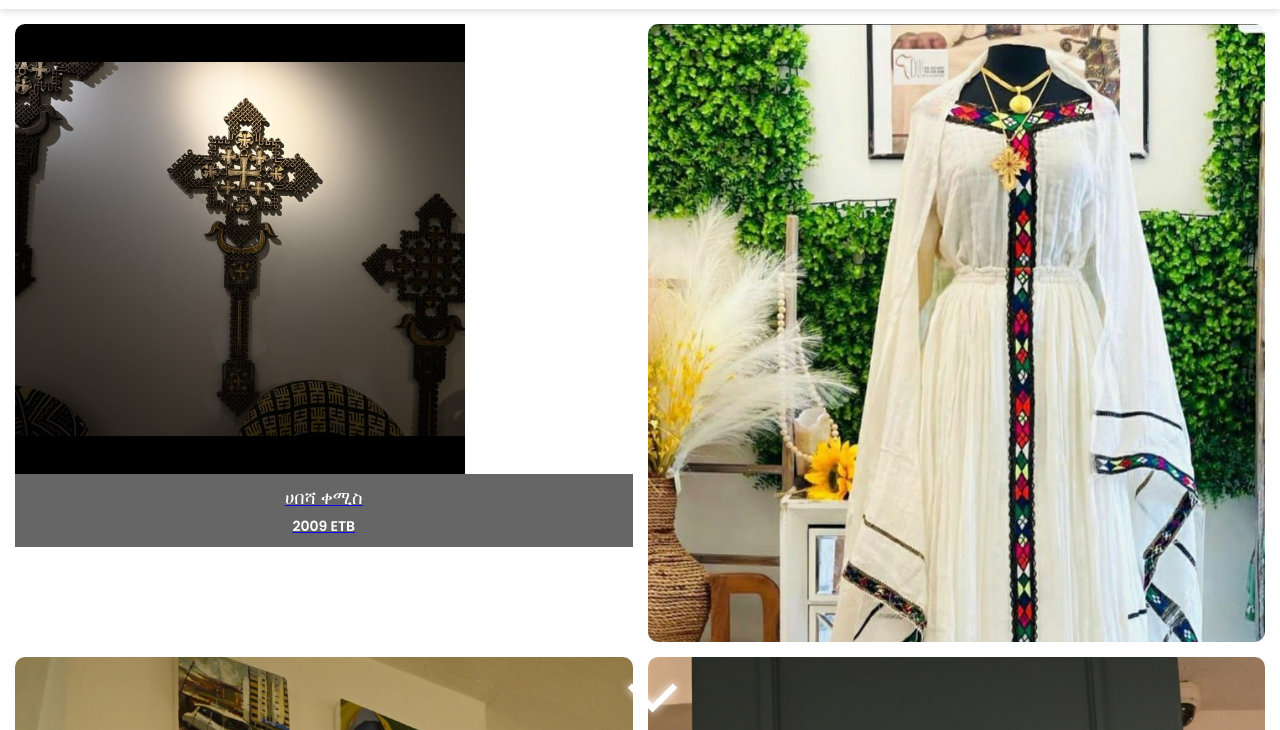
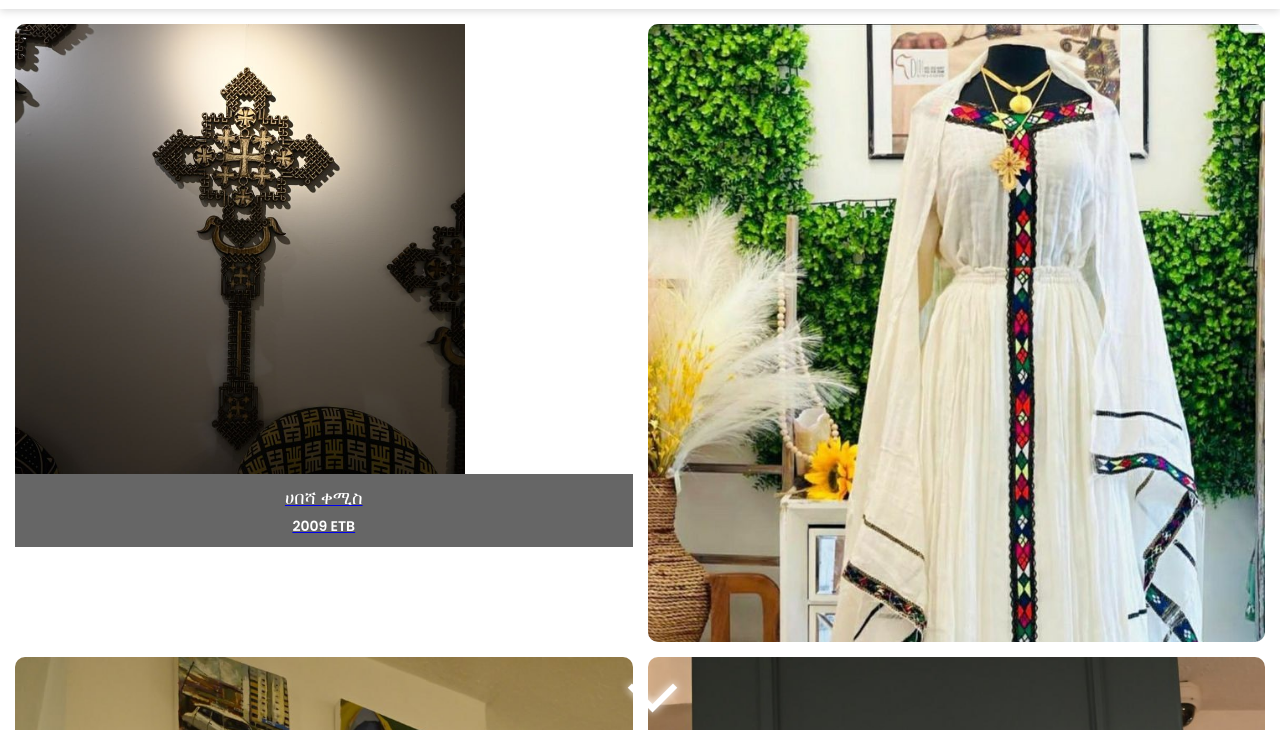
Before and after one commit to miretutsegalem1221-cmd/Entoto, a plain HTML site: page index.html in a window 1280 px wide. Shown: the part 70-800 px from the top of the page. Drawn offline with Linux system fonts and the light colour scheme.

Commit message:
Add files via upload

```diff
--- a/MAIN/main.js
+++ b/MAIN/main.js
@@ -65,6 +65,8 @@ const descriptions = {
 
 // Availability status
 const availability = {
+  "IMAGES/d/n.jpg": true,
+  "IMAGES/25.jpg": true,
   "IMAGES/2.jpg": true,
   "IMAGES/26.jpg": true,
   "IMAGES/27.jpg" : true,
--- a/index.html
+++ b/index.html
@@ -60,7 +60,7 @@
 
     <div class="item">
         <a href="#pop-up">
-            <img src="IMAGES/26.png " alt="" style="width:450px; height:450px;">
+            <img src="IMAGES/d/n.jpg"alt="jfhjhfjk"  style="width:450px; height:450px;">
             <div class="info">
                 <p class="desc"> ሀበሻ  ቀሚስ</p>
                 <p class="price">2009 ETB</p>
```
Also changed, not shown: IMAGES/d/m.jpg (added), IMAGES/d/n.jpg (added), 1 other file.
